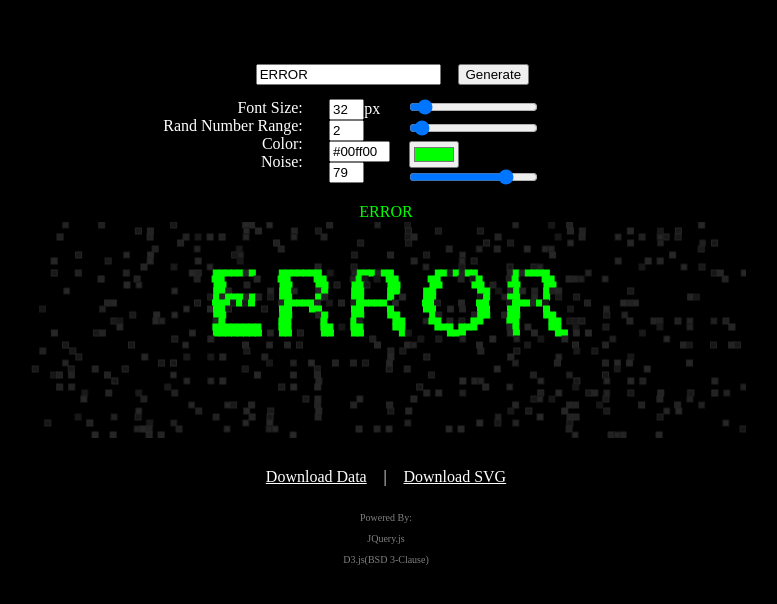
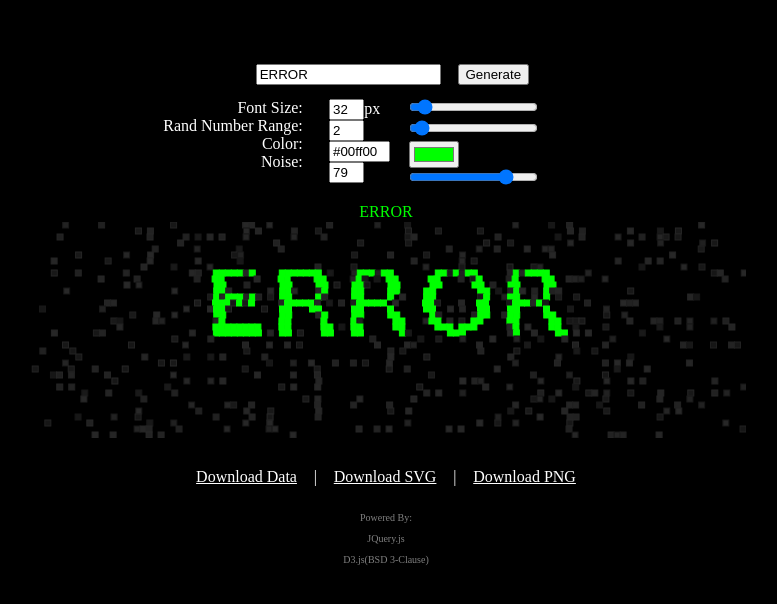
Before and after one commit to Dooomino/Text-Glitch, a plain HTML site: page index.html in a window 1280 px wide. Shown: the whole page, without its empty margins (254-1031 px from the left). Drawn offline with nearby package versions, Linux system fonts and the light colour scheme.

Commit message:
add PNG download method.

```diff
--- a/index.html
+++ b/index.html
@@ -73,6 +73,9 @@
     <a id="downloadData" href="#">Download Data</a>
     <span class="sep">|</span>
     <a id="downloadSVG" href="#">Download SVG</a>
+    <span class="sep">|</span>
+    <a id="createImg" href="#" onclick="downloadImg()">Download PNG</a>
+    <a id="downloadPNG" href="#" style="display: none;">Download PNG</a>
 
   </div>
   <footer>
@@ -85,4 +88,6 @@
     </a>
   </footer>
   <script type="text/javascript" src="js/main.js"></script>
-</body></html>
+</body>
+
+</html>
--- a/js/main.js
+++ b/js/main.js
@@ -16,6 +16,8 @@ var Rrange = 0;
 
 var cx = 0,
   cy = 0;
+
+var blob;
 
 function randFlip() {
   return Math.random() * 100 % 2 == 0 ? -1 : 1;
@@ -304,12 +306,33 @@ function draw(output) {
   download.css("background-color", "black");
   download = download[0].outerHTML;
   var prepend = '<?xml version="1.0" standalone="no"?>\r\n'
-  const blob = new Blob([prepend, download.toString()], {
-    type: 'image/svg+xml'
+  const DOMURL = window.URL || window.webkitURL || window;
+  blob = new Blob([prepend, download.toString()], {
+    type: 'image/svg+xml;charset=utf-8'
   });
-  var url = window.URL.createObjectURL(blob);
+  var url = DOMURL.createObjectURL(blob);
   var el = $('#downloadSVG');
   el.attr("href", url);
   el.attr("download", "download.svg");
 
 }
+
+function downloadImg() {
+  var canvas = document.createElement("canvas");
+  canvas.width = $("#svg").width();
+  canvas.height = $("#svg").height();
+  var ctx = canvas.getContext("2d");
+  const DOMURL = window.URL || window.webkitURL || window;
+  var url = DOMURL.createObjectURL(blob);
+  var img = new Image();
+  img.onload = function () {
+    ctx.drawImage(img, 0, 0);
+    var png = canvas.toDataURL("image/png");
+    //    console.log(png);
+    $("#downloadPNG").attr("href", png);
+    $("#downloadPNG").attr("download", "Output.png");
+    $("#downloadPNG")[0].click();
+  };
+  img.src = url;
+  img.remove();
+}
```
